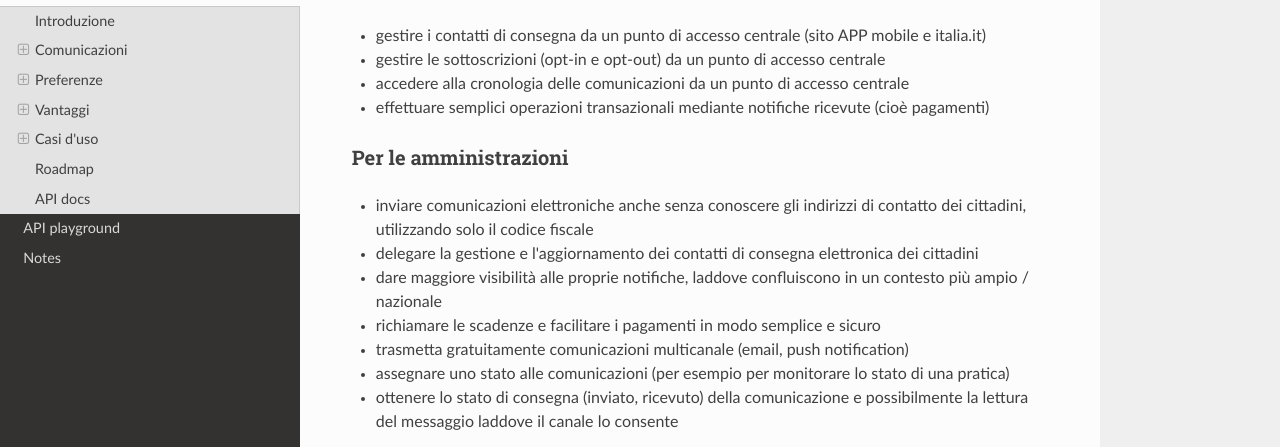
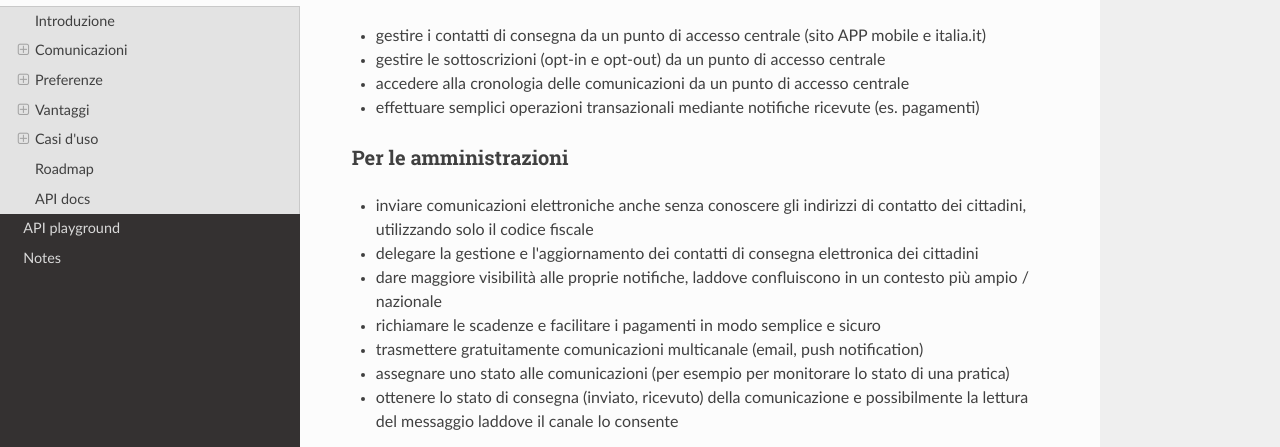
Before and after one commit to pagopa-archive/io, an MkDocs documentation site: the page built from docs/index.it.md, in a window 1280 px wide and 900 px high, scrolled down 1633 px. Shown: the part 160-607 px from the top of the window. Built offline with MkDocs 1.6.1, drawn with Linux system fonts in a browser that asks for light colours; nearby versions of some CDN libraries; old or Windows-style settings are respelled for this version of MkDocs.

Commit message:
fix typo

```diff
--- a/docs/index.it.md
+++ b/docs/index.it.md
@@ -67,7 +67,7 @@ Attraverso queste informazioni, SGP fornisce alle amministrazioni che lo consult
 - gestire i contatti di consegna da un punto di accesso centrale (sito APP mobile e italia.it)
 - gestire le sottoscrizioni (opt-in e opt-out) da un punto di accesso centrale
 - accedere alla cronologia delle comunicazioni da un punto di accesso centrale
-- effettuare semplici operazioni transazionali mediante notifiche ricevute (cioè pagamenti)
+- effettuare semplici operazioni transazionali mediante notifiche ricevute (es. pagamenti)
 
 ### Per le amministrazioni
 
@@ -75,7 +75,7 @@ Attraverso queste informazioni, SGP fornisce alle amministrazioni che lo consult
 - delegare la gestione e l'aggiornamento dei contatti di consegna elettronica dei cittadini
 - dare maggiore visibilità alle proprie notifiche, laddove confluiscono in un contesto più ampio / nazionale
 - richiamare le scadenze e facilitare i pagamenti in modo semplice e sicuro
-- trasmetta gratuitamente comunicazioni multicanale (email, push notification)
+- trasmettere gratuitamente comunicazioni multicanale (email, push notification)
 - assegnare uno stato alle comunicazioni (per esempio per monitorare lo stato di una pratica)
 - ottenere lo stato di consegna (inviato, ricevuto) della comunicazione e possibilmente la lettura del messaggio laddove il canale lo consente
 
```
